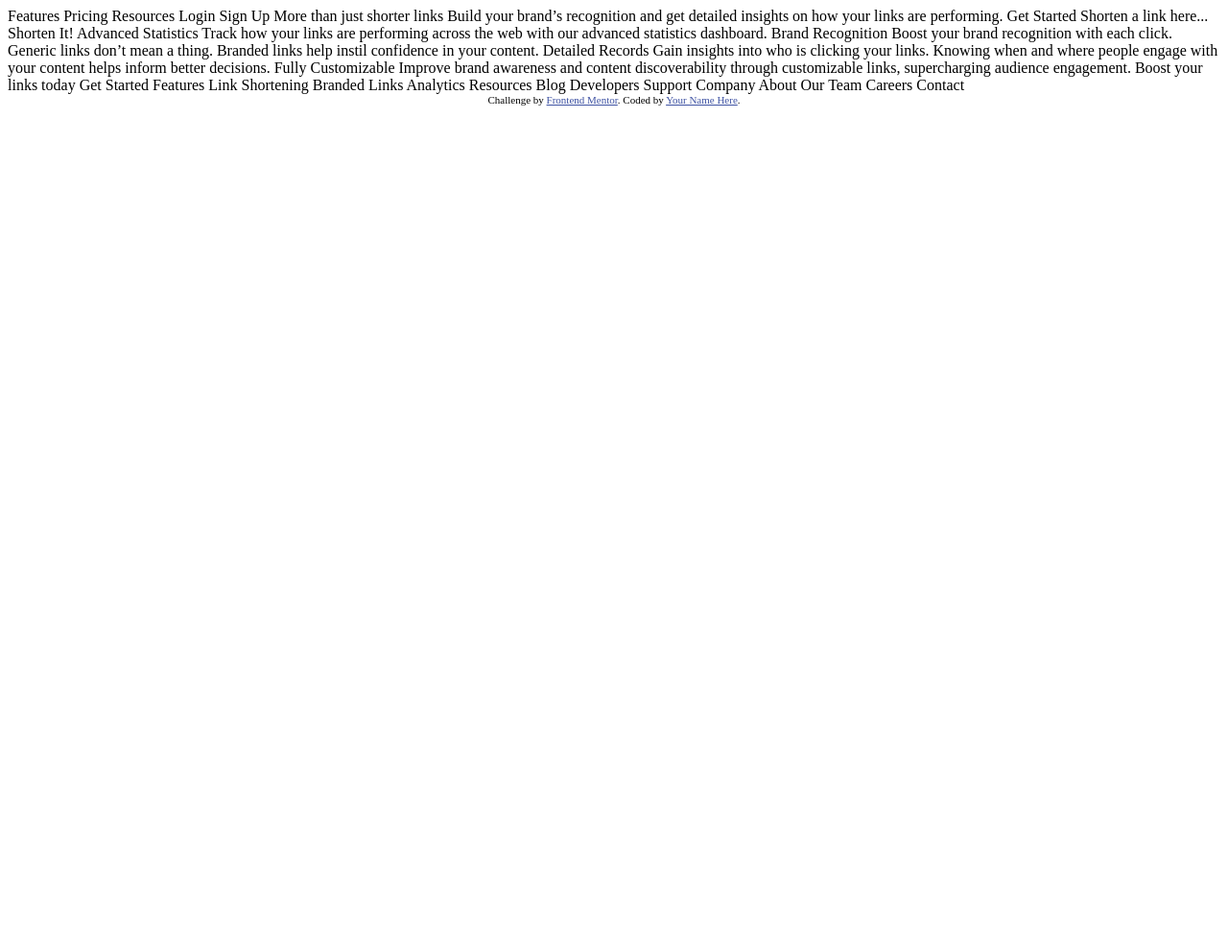
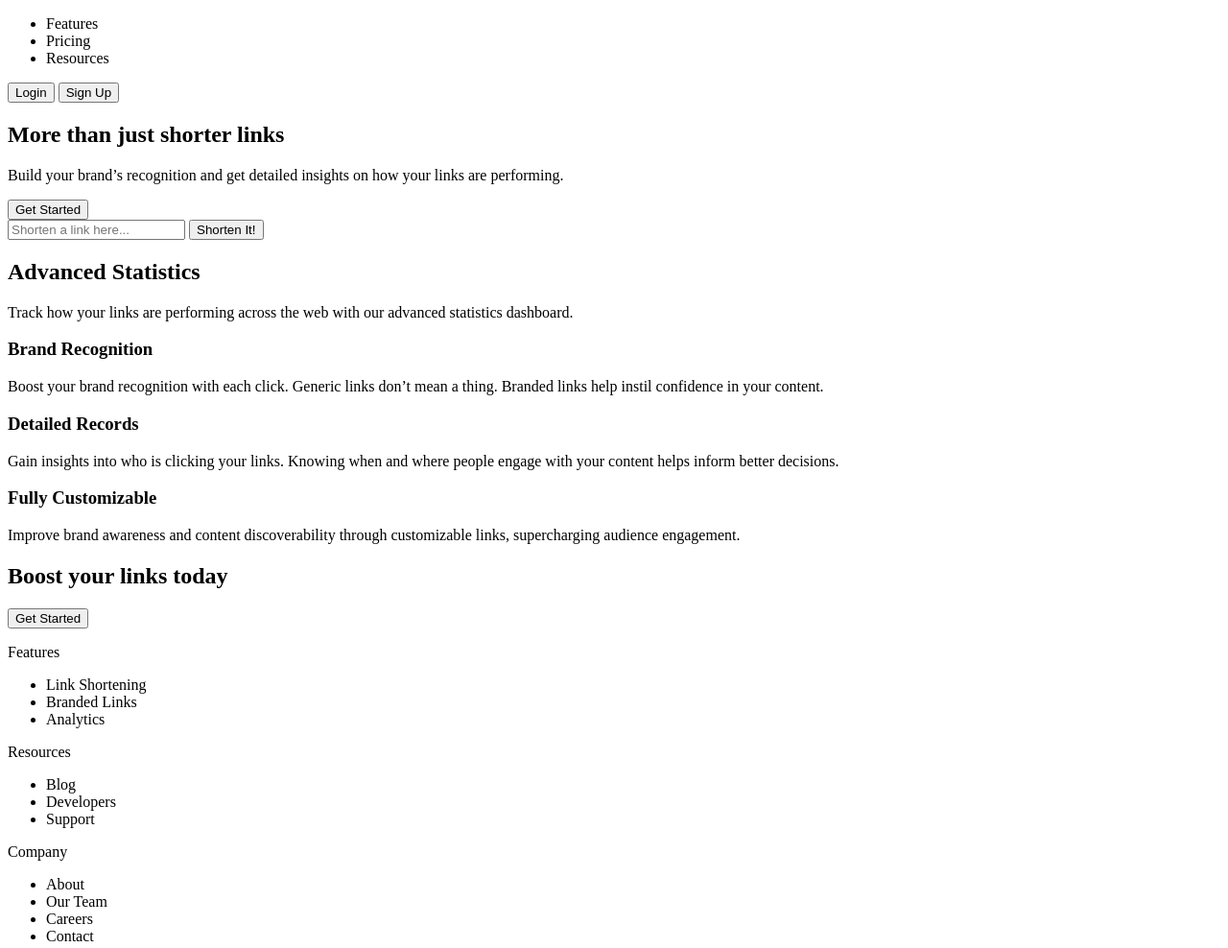
Before and after one commit to raulnoronhadev/URL-shortening-API-landing-page, a website: page index.html in a window 1280 px wide. Shown: the top 988 px of the page at 96% size. Before the commit the page ends 800 px from the top, so only its background shows below. Drawn offline with Linux system fonts and the light colour scheme.

Commit message:
Organized HTML

```diff
--- a/index.html
+++ b/index.html
@@ -1,8 +1,10 @@
 <!DOCTYPE html>
 <html lang="en">
+
 <head>
   <meta charset="UTF-8">
-  <meta name="viewport" content="width=device-width, initial-scale=1.0"> <!-- displays site properly based on user's device -->
+  <meta name="viewport" content="width=device-width, initial-scale=1.0">
+  <!-- displays site properly based on user's device -->
 
   <link rel="icon" type="image/png" sizes="32x32" href="./images/favicon-32x32.png">
 
@@ -10,76 +12,105 @@
 
   <!-- Feel free to remove these styles or customise in your own stylesheet 👍 -->
   <style>
-    .attribution { font-size: 11px; text-align: center; }
-    .attribution a { color: hsl(228, 45%, 44%); }
+    .attribution {
+      font-size: 11px;
+      text-align: center;
+    }
+
+    .attribution a {
+      color: hsl(228, 45%, 44%);
+    }
   </style>
 </head>
+
 <body>
+  <main class="main-wrapper">
 
-  Features
-  Pricing
-  Resources
+    <nav>
+      <ul>
+        <li>Features</li>
+        <li>Pricing</li>
+        <li>Resources</li>
+      </ul>
+      <button>Login</button>
+      <button>Sign Up</button>
+    </nav>
 
-  Login
-  Sign Up
+    <section class="hero-section">
+      <h1>More than just shorter links</h1>
+      <p>Build your brand’s recognition and get detailed insights
+        on how your links are performing.</p>
+      <button>Get Started</button>
+    </section>
 
-  More than just shorter links
+    <section class="container-box-link">
+      <input type="text" placeholder="Shorten a link here...">
+      <button>Shorten It!</button>
+    </section>
 
-  Build your brand’s recognition and get detailed insights
-  on how your links are performing.
+    <section class="advanced-statistics">
+      <div class="advanced-statistics-main">
+        <h2>Advanced Statistics</h2>
+        <p>Track how your links are performing across the web with our
+          advanced statistics dashboard.</p>
+      </div>
+      <div class="advanced-statistics-container">
+        <h3>Brand Recognition</h3>
+        <p>Boost your brand recognition with each click. Generic links don’t
+          mean a thing. Branded links help instil confidence in your content.</p>
+      </div>
+      <div class="advanced-statistics-container">
+        <h3>Detailed Records</h3>
+        <p>Gain insights into who is clicking your links. Knowing when and where
+          people engage with your content helps inform better decisions.</p>
+      </div>
+      <div class="advanced-statistics-container">
+        <h3>Fully Customizable</h3>
+        <p>Improve brand awareness and content discoverability through customizable
+          links, supercharging audience engagement.</p>
+      </div>
+    </section>
 
-  Get Started
+    <section class="pre-footer">
+      <h2>Boost your links today</h2>
+      <button>Get Started</button>
+    </section>
 
-  Shorten a link here...
+    <footer>
+      <div class="footer-infos-container">
+        <p>Features</p>
+        <ul>
+          <li>Link Shortening</li>
+          <li>Branded Links</li>
+          <li>Analytics</li>
+        </ul>
+      </div>
 
-  Shorten It!
+      <div class="footer-infos-container">
+        <p>Resources</p>
+        <ul>
+          <li>Blog</li>
+          <li>Developers</li>
+          <li>Support</li>
+        </ul>
+      </div>
 
-  Advanced Statistics
+      <div class="footer-infos-container">
+        <p>Company</p>
+        <ul>
+          <li>About</li>
+          <li>Our Team</li>
+          <li>Careers</li>
+          <li>Contact</li>
+        </ul>
+      </div>
+    </footer>
 
-  Track how your links are performing across the web with our
-  advanced statistics dashboard.
+    <div class="attribution">
+      Challenge by <a href="https://www.frontendmentor.io?ref=challenge" target="_blank">Frontend Mentor</a>.
+      Coded by <a href="#">Your Name Here</a>.
+    </div>
+  </main>
+</body>
 
-  Brand Recognition
-
-  Boost your brand recognition with each click. Generic links don’t
-  mean a thing. Branded links help instil confidence in your content.
-
-  Detailed Records
-
-  Gain insights into who is clicking your links. Knowing when and where
-  people engage with your content helps inform better decisions.
-
-  Fully Customizable
-
-  Improve brand awareness and content discoverability through customizable
-  links, supercharging audience engagement.
-
-  Boost your links today
-
-  Get Started
-
-  Features
-
-  Link Shortening
-  Branded Links
-  Analytics
-
-  Resources
-
-  Blog
-  Developers
-  Support
-
-  Company
-
-  About
-  Our Team
-  Careers
-  Contact
-
-  <div class="attribution">
-    Challenge by <a href="https://www.frontendmentor.io?ref=challenge" target="_blank">Frontend Mentor</a>.
-    Coded by <a href="#">Your Name Here</a>.
-  </div>
-</body>
 </html>
```
Also changed, not shown: README-template.md (deleted), 1 other file.
